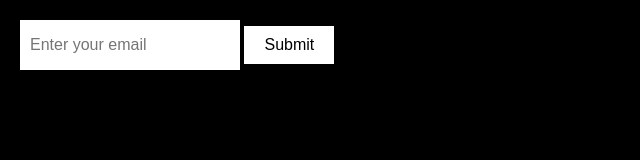
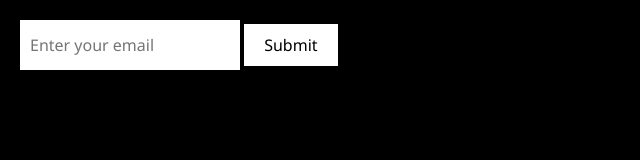
Before and after one commit to barneyallen/wom.github.io, a plain HTML site: page index.html in a window 1280 px wide. Shown: the full height of the page, 0-640 px from the left. Drawn offline with Linux system fonts and the light colour scheme.

Commit message:
Update index.html

```diff
--- a/index.html
+++ b/index.html
@@ -12,7 +12,7 @@
       color: #0f0; /* Green text */
       margin: 0;
       padding: 0;
-      font-family: 'Orbitron', sans-serif; /* Distinctive font */
+      font-family: 'Noto Sans', sans-serif; /* Distinctive font */
       height: 100vh;
     }
     .email-form {
@@ -23,7 +23,7 @@
     input[type="email"] {
       padding: 10px;
       font-size: 16px;
-      font-family: 'Orbitron', sans-serif;
+      font-family: 'Noto Sans', sans-serif;
       border: none;
       background-color: #fff;
       color: #000; /* Black text */
@@ -33,7 +33,7 @@
     button {
       padding: 10px 20px;
       font-size: 16px;
-      font-family: 'Orbitron', sans-serif;
+      font-family: 'Noto Sans', sans-serif;
       background-color: #fff;
       color: #000;
       border: none;
```
